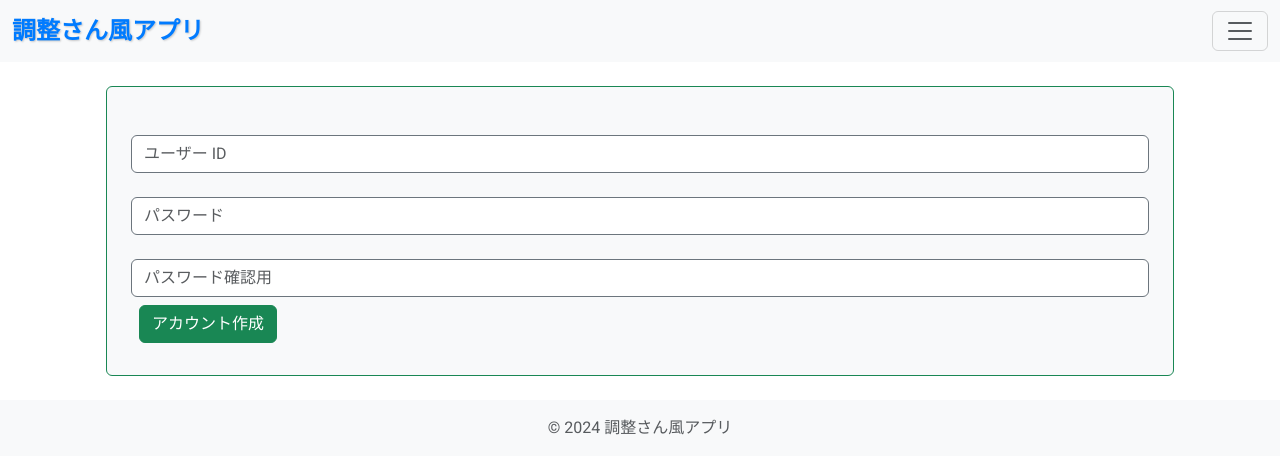
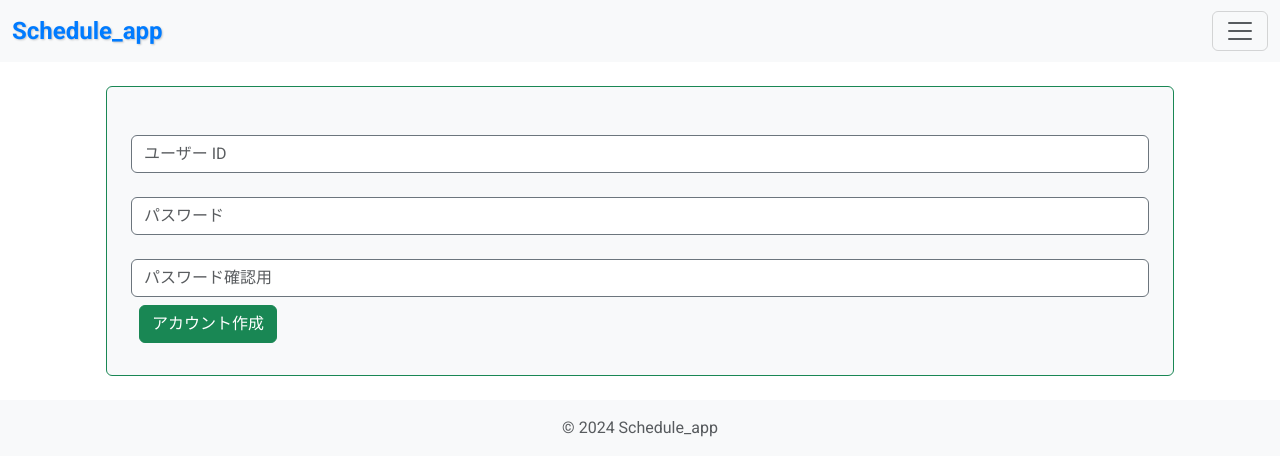
Before and after one commit to Opens35/schedule_app-new-, a Django app: page /accounts/signup/ in a window 1280 px wide. Shown: the top 476 px of the page. Run offline with Django 5.2, Linux system fonts and the light colour scheme; some libraries are stand-ins or nearby versions.

Commit message:
htmlの更新

```diff
--- a/schedule_project/templates/base.html
+++ b/schedule_project/templates/base.html
@@ -4,7 +4,7 @@
 <head>
     <meta charset="UTF-8">
     <meta name="viewport" content="width=device-width, initial-scale=1.0">
-    <title>{% block title %}調整さん風アプリ{% endblock %}</title>
+    <title>{% block title %}Schedule_app{% endblock %}</title>
     <link href="https://code.jquery.com/ui/1.12.1/themes/flick/jquery-ui.css" rel="stylesheet">
     <script src="https://code.jquery.com/jquery-3.6.0.min.js"></script>
     <script src="https://code.jquery.com/ui/1.12.1/jquery-ui.min.js"></script>
@@ -23,7 +23,7 @@
     <!-- ナビゲーションバー -->
     <nav class="navbar navbar-light bg-light">
         <div class="container-fluid">
-            <a class="navbar-brand" href="{% url 'event_create' %}">調整さん風アプリ</a>
+            <a class="navbar-brand" href="{% url 'event_create' %}">Schedule_app</a>
             <button class="navbar-toggler" type="button" data-bs-toggle="collapse" data-bs-target="#navbarNav" aria-controls="navbarNav" aria-expanded="false" aria-label="Toggle navigation">
                 <span class="navbar-toggler-icon"></span>
             </button>
@@ -66,7 +66,7 @@
     <!-- フッター -->
     <footer class="footer bg-light text-center py-3">
         <div class="container">
-            <span class="text-muted">© 2024 調整さん風アプリ</span>
+            <span class="text-muted">© 2024 Schedule_app</span>
         </div>
     </footer>
 
```
Also changed, not shown: schedule_project/db.sqlite3.
